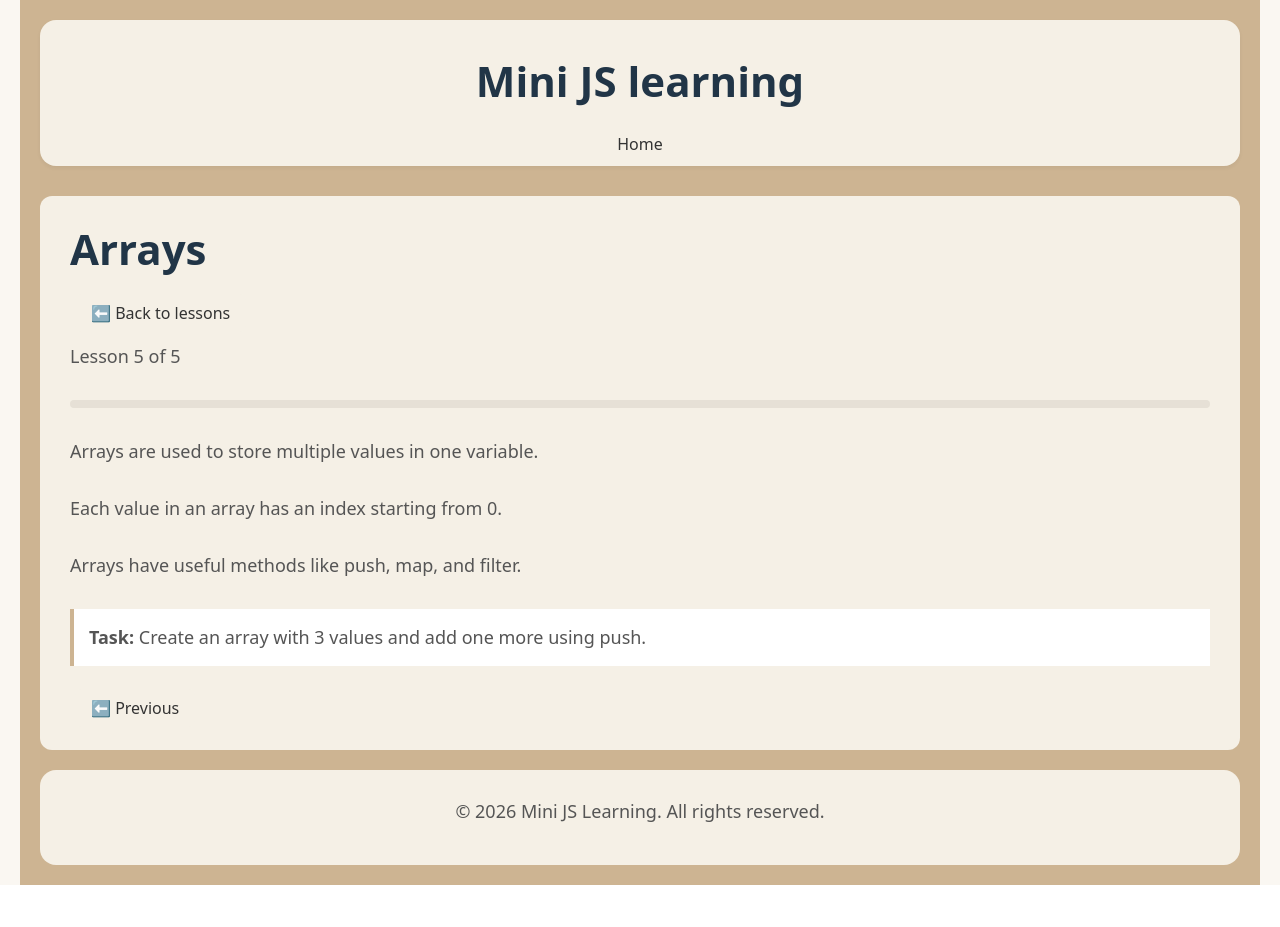
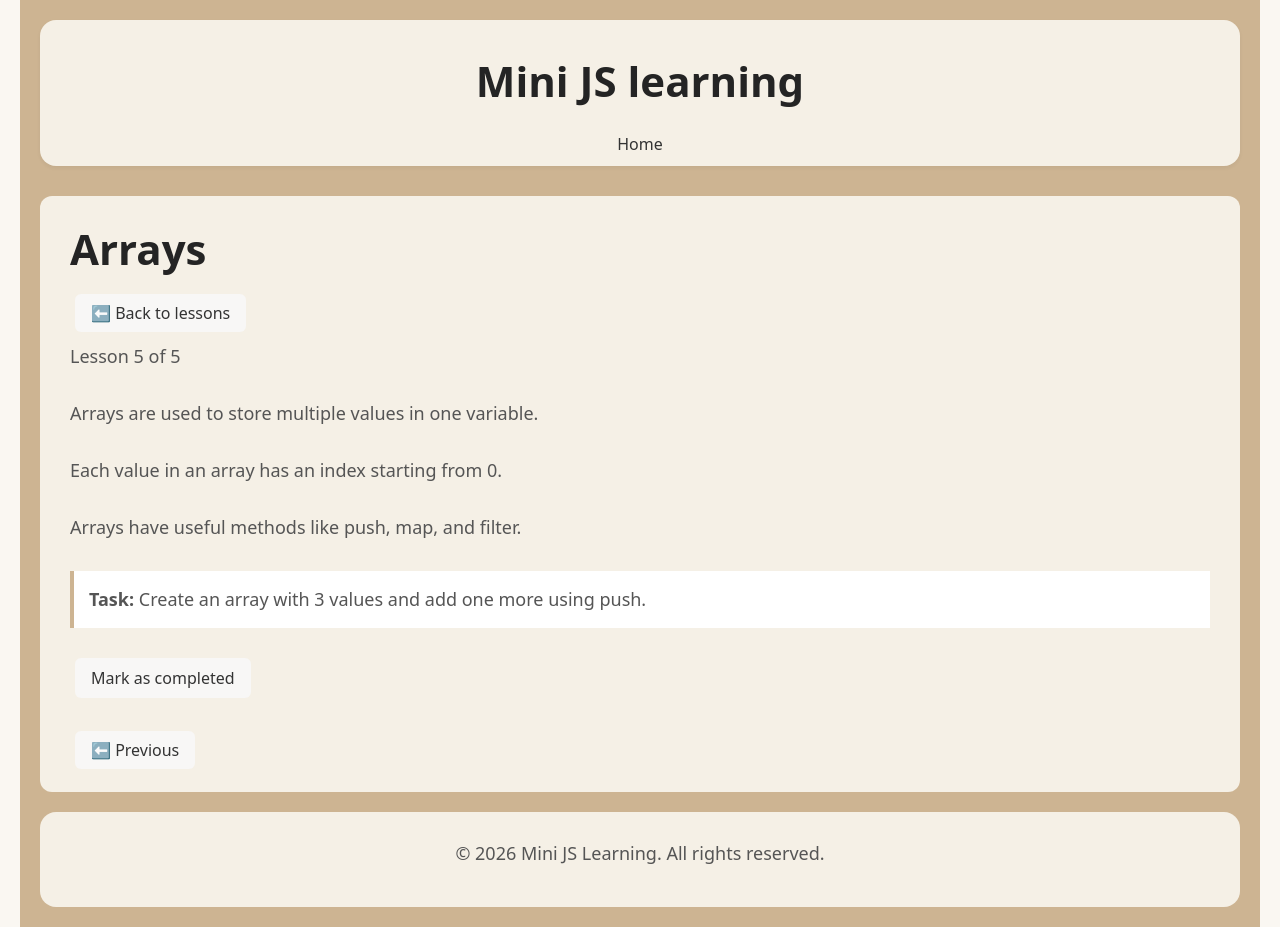
Before and after one commit to Ievgeniia23/learning-platform, a React (Vite) app: page /lesson/arrays in a window 1280 px wide. Before the commit the page ends 885 px from the top, so only its background shows below. Built offline with nearby package versions, Linux system fonts and the light colour scheme.

Commit message:
add some options to lessons

```diff
--- a/src/components/LessonsList/LessonsList.jsx
+++ b/src/components/LessonsList/LessonsList.jsx
@@ -1,24 +1,53 @@
 import { Link } from 'react-router-dom';
 import { lessons } from '../../data/lessons.js';
-
+import { useState, useEffect } from "react";
 import css from './LessonsList.module.css';
 
 const LessonsList = () => {
+
+  const [completedLessons, setCompletedLessons] = useState(() => {
+    return JSON.parse(localStorage.getItem("completedLessons")) || [];
+  });
+
+  useEffect(() => {
+    const handleStorageChange = () => {
+      setCompletedLessons(JSON.parse(localStorage.getItem("completedLessons")))
+    }
+
+window.addEventListener('storage', handleStorageChange);
+return () => window.removeEventListener('storage', handleStorageChange);
+
+  }, [])
+
   return (
     <div className={css.list}>
       <h1>JavaScript Lessons</h1>
 
-      {lessons.map((lesson, index) => (
-        <Link key={lesson.id} to={`/lesson/${lesson.id}`} className={css.card}>
+      {lessons.map((lesson, index) => {
+        const isCompleted = completedLessons.includes(lesson.id);
+
+        return (
+          <Link
+            key={lesson.id}
+            to={`/lesson/${lesson.id}`}
+            className={css.card}
+          >
+            <div className={css.titleWrapp}>
               <h3>
                 {index + 1}. {lesson.title}
+
+                {isCompleted && <span className={css.check}>✓</span>}
+                {/* {isCompleted && '✔'} */}
               </h3>
+
+
+            </div>
             <h6>{lesson.description}</h6>
             <span className={css.openButton}>Open lesson</span>
           </Link>
-      ))}
-    </div>
         );
-};
-
+      }
+      )}
+      </div>);
+}
 export default LessonsList;
--- a/src/components/LessonsList/LessonsList.module.css
+++ b/src/components/LessonsList/LessonsList.module.css
@@ -3,6 +3,12 @@
   gap: 20px;
   max-width: 800px;
   margin: 0 auto;
+}
+
+.titleWrapp {
+   display: flex;
+  justify-content: space-between;
+  align-items: center;
 }
 
 .card {
@@ -19,6 +25,7 @@
   transform: translateY(-4px);
   box-shadow: 0 8px 16px rgba(0,0,0,0.12);
 }
+
 
 .card h3 {
   margin: 0 0 6px 0;
@@ -48,3 +55,22 @@
 .openButton:hover {
   background-color: #535bf2;
 }
+
+.cardHeader {
+  display: flex;
+  justify-content: space-between;
+  align-items: center;
+}
+
+.check {
+  background: #4caf50;
+  color: white;
+  font-size: 14px;
+  font-weight: bold;
+  width: 22px;
+  height: 22px;
+  border-radius: 50%;
+  display: flex;
+  align-items: center;
+  justify-content: center;
+}
--- a/src/index.css
+++ b/src/index.css
@@ -4,8 +4,10 @@
   font-weight: 400;
 
   color-scheme: light dark;
-  color: rgba(255, 255, 255, 0.87);
-  background-color: #242424;
+
+
+  color: #242424;
+  background-color: rgba(255, 255, 255, 0.87);
 
   font-synthesis: none;
   text-rendering: optimizeLegibility;
@@ -14,6 +16,7 @@
 }
 
 a {
+  border: none;
   font-weight: 500;
   color: #646cff;
   text-decoration: inherit;
@@ -33,14 +36,13 @@ h1 {
   line-height: 1.1;
 }
 
-button {
+/* button {
   border-radius: 8px;
   border: 1px solid transparent;
   padding: 0.6em 1.2em;
   font-size: 1em;
   font-weight: 500;
   font-family: inherit;
-  background-color: #1a1a1a;
   cursor: pointer;
   transition: border-color 0.25s;
 }
@@ -50,9 +52,9 @@ button:hover {
 button:focus,
 button:focus-visible {
   outline: 4px auto -webkit-focus-ring-color;
-}
+} */
 
-@media (prefers-color-scheme: light) {
+/* @media (prefers-color-scheme: light) {
   :root {
     color: #213547;
     background-color: #ffffff;
@@ -60,7 +62,5 @@ button:focus-visible {
   a:hover {
     color: #747bff;
   }
-  button {
-    background-color: #f9f9f9;
-  }
-}
+
+} */
--- a/src/pages/LessonPage/LessonPage.jsx
+++ b/src/pages/LessonPage/LessonPage.jsx
@@ -1,43 +1,66 @@
 import { useParams, Link } from 'react-router-dom';
+import { useState } from 'react';
 
 import { lessons } from '../../data/lessons.js';
-
 import css from './LessonPage.module.css';
 
 const LessonPage = () => {
   const { id } = useParams();
 
-  const lesson = lessons.find(lesson => lesson.id === id);
+  // const lesson = lessons.find(lesson => lesson.id === id);
   const currentIndex = lessons.findIndex(lesson => lesson.id === id);
+  const lesson = lessons[currentIndex];
+  const [completedLessons, setCompletedLessons] = useState(() => {
+    return JSON.parse(localStorage.getItem('completedLessons')) || [];
+  });
+  const isCompleted = completedLessons.includes(id);
+
   const totalLessons = lessons.length;
 
   const progress = ((currentIndex + 1) / totalLessons) * 100;
 
-
   const prevLesson = lessons[currentIndex - 1];
   const nextLesson = lessons[currentIndex + 1];
+
+  const markCompleted = () => {
+    if (isCompleted) return;
+
+    const updated = [...completedLessons, id];
+
+    setCompletedLessons(updated);
+
+    localStorage.setItem('completedLessons', JSON.stringify(updated));
+  };
 
   if (!lesson) return <div>Lesson not found</div>;
 
   return (
     <div className={css.lesson}>
       <h1>{lesson.title}</h1>
-      <Link to="/lessons" className={css.navBtn}> ⬅️ Back to lessons</Link>
-
+      <Link to="/lessons" className={css.navBtn}>
+        {' '}
+        ⬅️ Back to lessons
+      </Link>
       <p>
         Lesson {currentIndex + 1} of {totalLessons}
       </p>
       <div className={css.progressBar}>
-        <div className={progress} style={{ width: `${progress}%` }}></div>
-
+        <div className={css.progress} style={{ width: `${progress}%` }}></div>
       </div>
-
       {lesson.content.map((p, index) => (
         <p key={index}>{p}</p>
       ))}
       <p className={css.task}>
         <strong>Task:</strong> {lesson.task}
       </p>
+
+      <button
+        onClick={markCompleted}
+        disabled={isCompleted}
+        className={css.completeBtn}
+      >
+        {isCompleted ? '✔ Completed' : 'Mark as completed'}
+      </button>
 
       <div className={css.navigation}>
         {prevLesson && (
@@ -57,17 +80,3 @@ const LessonPage = () => {
 };
 
 export default LessonPage;
-
-
-const markCompleted = () => {
-  const completed = JSON.parse(localStorage.getItem("completedLessons")) || [];
-
-  if (!completed.includes(id)) {
-    completed.push(id);
-  }
-  localStorage.setItem("completedLessons", JSON.stringify(completed));
-};
-
-<button onClick={markCompleted}>
-  Mark as completed
-</button>;
--- a/src/pages/LessonPage/LessonPage.module.css
+++ b/src/pages/LessonPage/LessonPage.module.css
@@ -1,5 +1,5 @@
 .lesson {
-    margin-top: 30px;
+  margin-top: 30px;
   background: #f5f0e6;
   padding: 30px;
   border-radius: 12px;
@@ -19,32 +19,36 @@
   font-weight: 500;
 }
 
-.navBtn {
+.navBtn,
+.completeBtn {
   padding: 8px 16px;
-  background-color: #f5f0e6;
+  background-color: #f8f7f6;
   border-radius: 6px;
   text-decoration: none;
   color: #333;
   font-weight: 500;
   margin: 0 5px;
   transition: background 0.2s;
+  font-size: 16px;
+   font-weight: 500;
 }
 
-.navBtn:hover {
+.navBtn:hover,
+.completeBtn:hover {
   background-color: #e0d5c3;
 }
 
-.progressBar {
-  width: 100%;
-  height: 8px;
-  background: #e6e0d6;
-  border-radius: 6px;
-  margin: 10px 0 30px 0;
+
+
+.completeBtn {
+  border: none;
+  margin-bottom: 40px;
+
+  font-family: system-ui, Avenir, Helvetica, Arial, sans-serif;
+    line-height: 1.5;
 }
 
-.progress {
-  height: 100%;
-  background: #646cff;
-  border-radius: 6px;
-  transition: width 0.3s;
+.completeBtn:disabled {
+  background: #10b981;
+  cursor: default;
 }
```
Also changed, not shown: src/components/ProgressBar/PrigressBar.jsx (added, +18 -0 lines), src/components/ProgressBar/ProgressBar.module.css (added, +14 -0 lines), src/components/LessonHeader/LessonHeader.jsx (added), src/components/LessonHeader/LessonHeader.module.css (added). Lines whose indentation alone changed are shown as unchanged.
